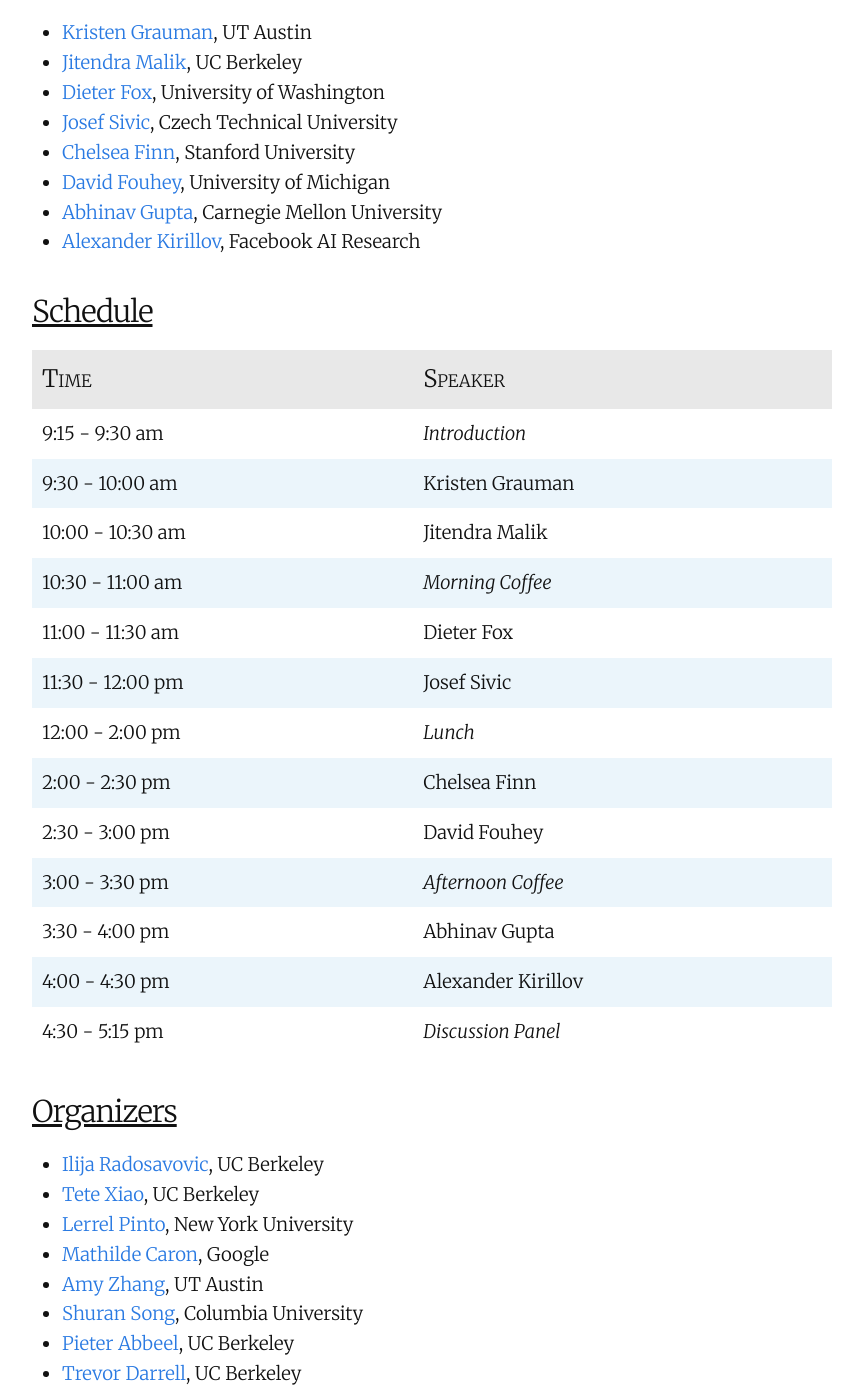
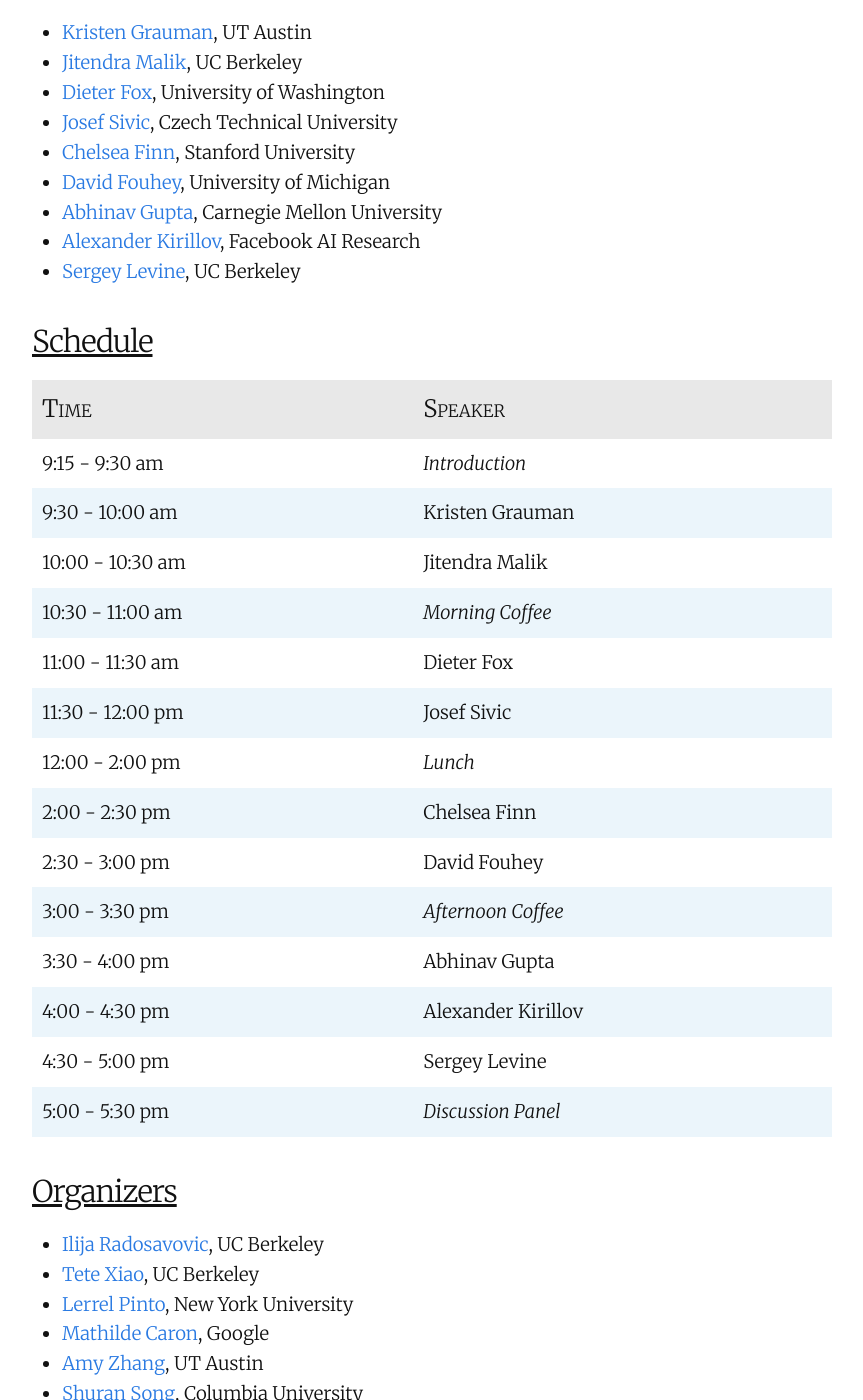
Before and after one commit to vispr-workshop/vispr-workshop.github.io, a Jekyll site: the page built from index.md, in a window 1280 px wide and 1400 px high, scrolled down 838 px. Shown: the whole window, without its empty margins (208-1071 px from the left). Built offline with Jekyll 4.4.1, drawn with Linux system fonts in a browser that asks for light colours; our own code applies the rules of GitHub Pages for plain Markdown files; some of the changed text lies outside the part shown.

Commit message:
Update index.md

```diff
--- a/index.md
+++ b/index.md
@@ -28,6 +28,7 @@ We are excited to have a lineup of speakers from computer vision, machine learni
 * [David Fouhey](https://web.eecs.umich.edu/~fouhey/), University of Michigan
 * [Abhinav Gupta](http://www.cs.cmu.edu/~abhinavg/), Carnegie Mellon University
 * [Alexander Kirillov](https://alexander-kirillov.github.io/), Facebook AI Research
+* [Sergey Levine](https://people.eecs.berkeley.edu/~svlevine/), UC Berkeley
 
 ## Schedule
 
@@ -45,7 +46,8 @@ We are excited to have a lineup of speakers from computer vision, machine learni
 | 3:00 - 3:30 pm | *Afternoon Coffee* |
 | 3:30 - 4:00 pm | Abhinav Gupta |
 | 4:00 - 4:30 pm | Alexander Kirillov |
-| 4:30 - 5:15 pm | *Discussion Panel* |
+| 4:30 - 5:00 pm | Sergey Levine |
+| 5:00 - 5:30 pm | *Discussion Panel* |
 
 ## Organizers
 
```
Also changed, not shown: other parts of index.md (+1 -1 lines).
